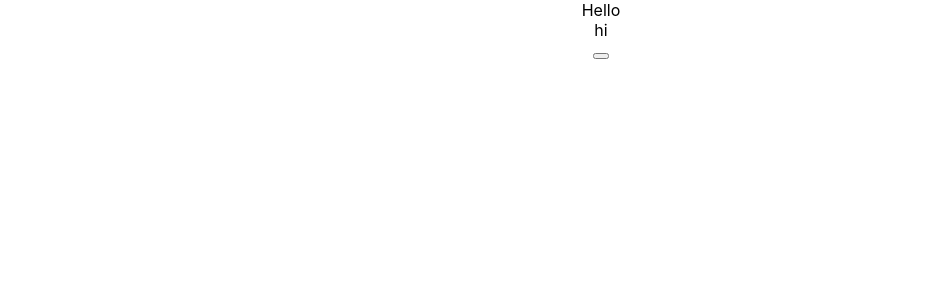
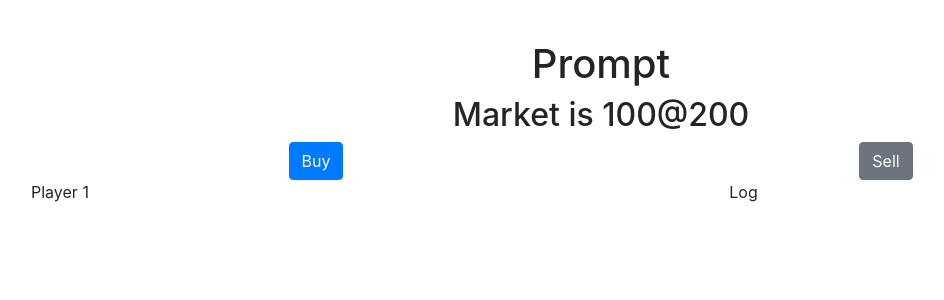
Before and after one commit to h-shan/mmgame, a React (Create React App) app in the folder mm-client/: page /play in a window 1280 px wide. Shown: the top 300 px of the page, without its empty margins (39-983 px from the left). Built offline with nearby package versions, Linux system fonts and the light colour scheme.

Commit message:
Add automatic join and disconnect

```diff
--- a/mm-client/package.json
+++ b/mm-client/package.json
@@ -11,7 +11,9 @@
     "@types/react": "^17.0.3",
     "@types/react-dom": "^17.0.1",
     "@types/react-router-dom": "^5.1.7",
+    "bootstrap": "^4.6.0",
     "react": "^17.0.1",
+    "react-bootstrap": "^1.5.1",
     "react-dom": "^17.0.1",
     "react-router-dom": "^5.2.0",
     "react-scripts": "4.0.3",
--- a/mm-client/public/index.html
+++ b/mm-client/public/index.html
@@ -24,7 +24,7 @@
       work correctly both with client-side routing and a non-root public URL.
       Learn how to configure a non-root public URL by running `npm run build`.
     -->
-    <title>React App</title>
+    <title>MM Game</title>
   </head>
   <body>
     <noscript>You need to enable JavaScript to run this app.</noscript>
--- a/mm-client/src/App.css
+++ b/mm-client/src/App.css
@@ -1,5 +1,12 @@
 .App {
+  margin: 40px;
   text-align: center;
+}
+
+h1,
+h2 {
+  text-align: center;
+  width: 100%;
 }
 
 .App-logo {
--- a/mm-client/src/App.tsx
+++ b/mm-client/src/App.tsx
@@ -8,6 +8,7 @@ import {
 
 import PlayPage from './pages/Play';
 
+import 'bootstrap/dist/css/bootstrap.min.css';
 import './App.css';
 
 const App: React.FC = () => {
--- a/mm-client/src/pages/Play.tsx
+++ b/mm-client/src/pages/Play.tsx
@@ -1,13 +1,36 @@
 import React, { useEffect, useState } from 'react';
+import {
+  Col,
+  Container,
+  InputGroup,
+  Row,
+  ButtonGroup,
+  Button
+} from 'react-bootstrap';
 import { io, Socket } from 'socket.io-client';
+
+class Player {
+  id: string = '';
+  name: string = '';
+  points: number = 0;
+}
+
+class GameState {
+  players: Player[] = [];
+}
 
 const PlayPage: React.FC = () => {
   const [socket, setSocket] = useState((null as unknown) as Socket);
+  const [gameState, setGameState] = useState(new GameState());
 
   useEffect(() => {
     const _socket = io('http://localhost:3000');
     _socket.on('connection', () => {
-      console.log('connection made!');
+      console.log('received connection');
+    });
+    _socket.on('state', (state: GameState) => {
+      setGameState(state);
+      console.log(state);
     });
 
     setSocket(_socket);
@@ -21,9 +44,31 @@ const PlayPage: React.FC = () => {
 
   return (
     <>
-      <div>Hello</div>
-      <div>hi</div>
-      <button onClick={connect}></button>
+      <Container>
+        <Row>
+          <h1>Prompt</h1>
+        </Row>
+        <Row>
+          <h2>Market is 100@200</h2>
+          <Col>
+            <Button variant="primary">Buy</Button>
+          </Col>
+          <Col>
+            <Button variant="secondary">Sell</Button>
+          </Col>
+        </Row>
+        <Row>
+          <Col xs={3}>
+            {gameState.players.map((player) => (
+              <Row key={player.id}>
+                {player.name}: {player.points}
+              </Row>
+            ))}
+            <Row>Player 1</Row>
+          </Col>
+          <Col>Log</Col>
+        </Row>
+      </Container>
     </>
   );
 };
```
Also changed, not shown: mm-client/public/manifest.json, 2 other files (tests, documents, lock files or other folders).
